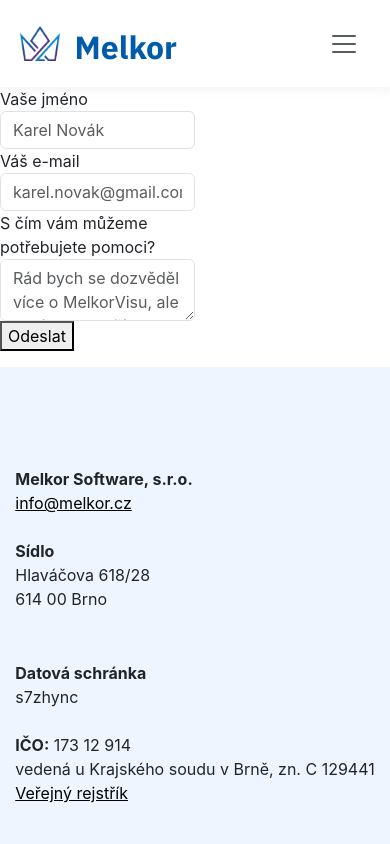
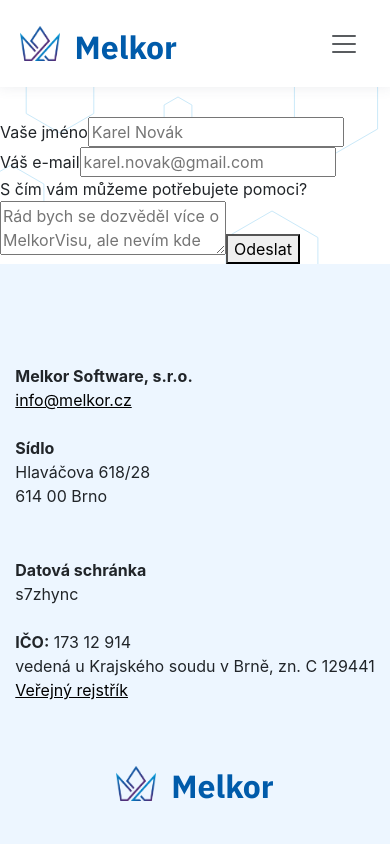
Before and after one commit to velkyam/melkorr, a React (Create React App) app: page /kontakt in a window 390 px wide. Shown: the top 844 px of the page. Built offline with nearby package versions, Linux system fonts and the light colour scheme.

Commit message:
contact_form_still

```diff
--- a/src/App.css
+++ b/src/App.css
@@ -464,11 +464,7 @@
     width: 40px;
   }
   /* Contact Form */
-  .contactForm{
-    display: flex;
-    flex-direction: column;
-    max-width: 50%;
-  }
+
   /* Footer */
   .footerContainer{
     flex-direction: column;
--- a/src/components/ContactForm.js
+++ b/src/components/ContactForm.js
@@ -8,15 +8,21 @@
       return <p>Děkujeme za dotaz. Brzy se vám ozveme!</p>;
   }
   return (
-    <div class="contactForm">
+    <div className='hero'>
+    <div className='heroWidth'>
+        <div className="heroContainer">
 
-      <form onSubmit={handleSubmit} class="mb-3" >
+    <form onSubmit={handleSubmit}>
+
         <label for="full-name">Vaše jméno</label>
-    <input class="form-control" type="text" name="name" id="full-name" placeholder="Karel Novák" required></input>
+    <input type="text" name="name" id="full-name" placeholder="Karel Novák" required></input>
+
+
+
       <label htmlFor="email">
       Váš e-mail
       </label>
-      <input class="form-control"
+      <input
         id="email"
         type="email"
         name="email"
@@ -28,9 +34,12 @@
         field="email"
         errors={state.errors}
         />
+
+
+
       <label>S čím vám můžeme potřebujete pomoci?</label>
       <textarea
-        class="form-control"
+
  id="message"
  name="message"
  placeholder="Rád bych se dozvěděl více o MelkorVisu, ale nevím kde začít."
@@ -41,11 +50,14 @@
         field="message"
         errors={state.errors}
         />
+
       <button type="submit" disabled={state.submitting}>
         Odeslat
       </button>
     </form>
     </div>
+    </div>
+    </div>
   );
 }
 
--- a/src/components/Hero.js
+++ b/src/components/Hero.js
@@ -19,7 +19,7 @@
                         <div className='heroSubtitle'>
                             MelkorVisum je moderní integrovaná platforma plně přizpůsobitelná pro nespočet použití.
                         </div>
-                        <button type="button" class="btn btn-primary btn-lg learnButton"><Link className='nodecor' to='/melkorvisum'>MelkorVisum</Link></button>
+                        <Link className='nodecor' to='/melkorvisum'> <button type="button" class="btn btn-primary btn-lg learnButton">MelkorVisum</button></Link>
                     </div>
                     <div className='videoContainer'>
                         <video width="100%" loop autoPlay muted playsInline className='bgVideo'>
--- a/src/components/Nav.js
+++ b/src/components/Nav.js
@@ -32,7 +32,7 @@
                     <Link class="nav-link navPage" to='/reference'>Reference</Link>
                 </li>
                 <li class="nav-item">
-                        <button type="button" class="btn btn-primary btn-lg learnButton" ><Link onClick={() => window.location.reload()} className='nodecor' to='/kontakt'>Kontaktujte Nás</Link></button>
+                        <Link className='nodecor' to='/kontakt'><button type="button" class="btn btn-primary btn-lg learnButton" >Kontaktujte Nás</button></Link>
                 </li>
                 </ul>
             </div>
```
Lines whose indentation alone changed are shown as unchanged.
